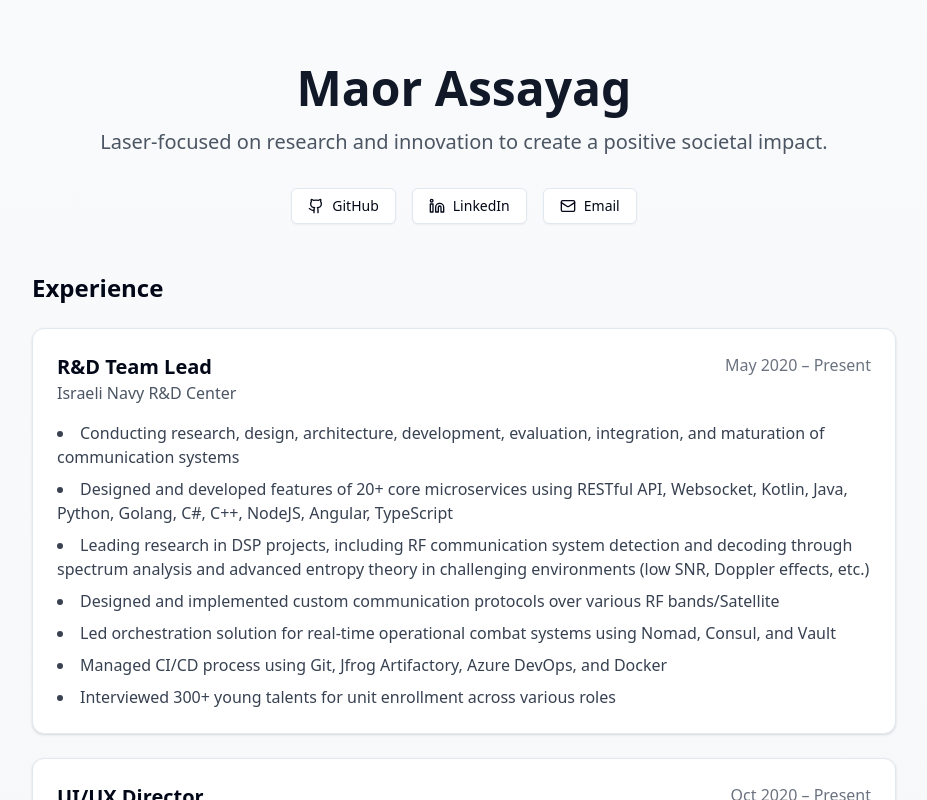
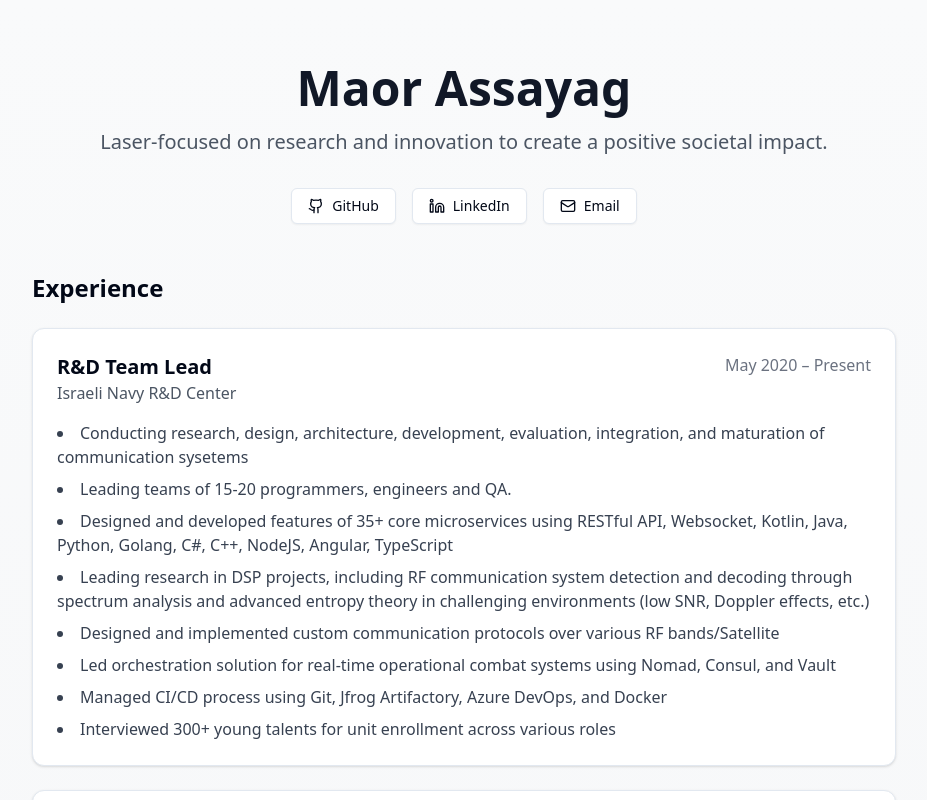
Before and after one commit to MaorAssayag/cv-website, a Next.js app: page / in a window 1280 px wide. Shown: the top 800 px of the page, without its empty margins (176-1103 px from the left). Built offline with nearby package versions, Linux system fonts and the light colour scheme.

Commit message:
updated cv

```diff
--- a/app/page.jsx
+++ b/app/page.jsx
@@ -50,8 +50,9 @@ export default function HomePage() {
                   <span className="text-gray-500">May 2020 – Present</span>
                 </div>
                 <ul className="mt-4 space-y-2 list-disc list-inside text-gray-700">
-                  <li>Conducting research, design, architecture, development, evaluation, integration, and maturation of communication systems</li>
-                  <li>Designed and developed features of 20+ core microservices using RESTful API, Websocket, Kotlin, Java, Python, Golang, C#, C++, NodeJS, Angular, TypeScript</li>
+                  <li>Conducting research, design, architecture, development, evaluation, integration, and maturation of communication sysetems</li>
+                  <li>Leading teams of 15-20 programmers, engineers and QA.</li>
+                  <li>Designed and developed features of 35+ core microservices using RESTful API, Websocket, Kotlin, Java, Python, Golang, C#, C++, NodeJS, Angular, TypeScript</li>
                   <li>Leading research in DSP projects, including RF communication system detection and decoding through spectrum analysis and advanced entropy theory in challenging environments (low SNR, Doppler effects, etc.)</li>
                   <li>Designed and implemented custom communication protocols over various RF bands/Satellite</li>
                   <li>Led orchestration solution for real-time operational combat systems using Nomad, Consul, and Vault</li>
```
